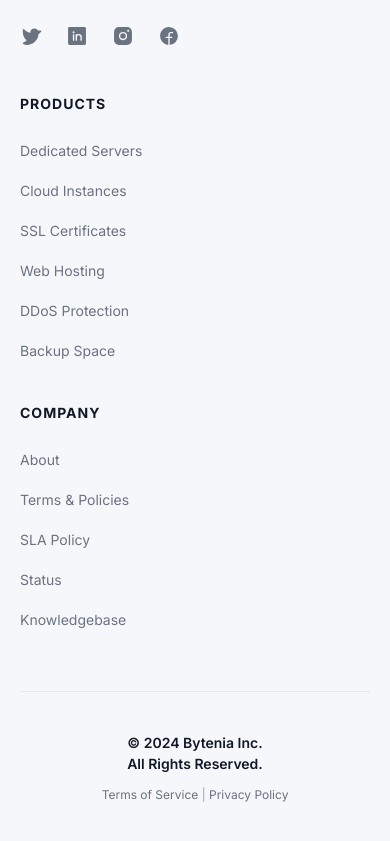
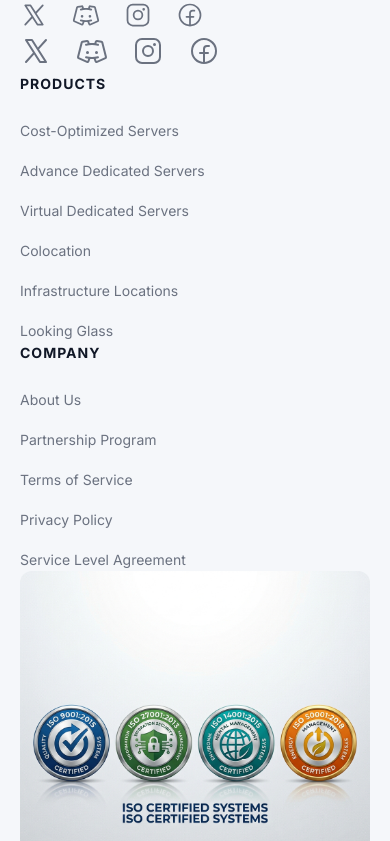
Before and after one commit to souiiii/Bytenia, a React (Vite) app: page / in a window 390 px wide. Shown: the part 6143-6984 px from the top of the page. Built offline with nearby package versions, Linux system fonts and the light colour scheme; what react-world-flags would draw is missing.

Commit message:
feat: implement responsive footer component with navigation links and ISO certification display

```diff
--- a/src/components/Footer/Footer.jsx
+++ b/src/components/Footer/Footer.jsx
@@ -1,17 +1,29 @@
-import React from 'react';
-import { TwitterLogo, LinkedinLogo, InstagramLogo, FacebookLogo } from '@phosphor-icons/react';
-import './Footer.css';
+import React from "react";
+import {
+  XLogo,
+  DiscordLogo,
+  InstagramLogo,
+  FacebookLogo,
+} from "@phosphor-icons/react";
+import "./Footer.css";
 
 const Footer = () => {
   return (
     <footer className="footer">
       <div className="container footer-container">
-
-        <div className="footer-top">
-          {/* Logo */}
-          <div className="footer-brand">
+        {/* Top Header Row for Desktop & Mobile Header */}
+        <div className="footer-header">
           <div className="footer-logo">
-              <svg width="32" height="32" viewBox="0 0 24 24" fill="none" stroke="currentColor" strokeWidth="2" strokeLinecap="round" strokeLinejoin="round">
+            <svg
+              width="32"
+              height="32"
+              viewBox="0 0 24 24"
+              fill="none"
+              stroke="currentColor"
+              strokeWidth="2"
+              strokeLinecap="round"
+              strokeLinejoin="round"
+            >
               <polygon points="12 2 2 7 12 12 22 7 12 2" />
               <polyline points="2 17 12 22 22 17" />
               <polyline points="2 12 12 17 22 12" />
@@ -19,57 +31,105 @@ const Footer = () => {
             <span className="footer-logo-text">BYTENIA</span>
           </div>
 
-            <div className="footer-socials mobile-only">
-              <a href="#" className="social-link"><TwitterLogo size={22} weight="fill" /></a>
-              <a href="#" className="social-link"><LinkedinLogo size={22} weight="fill" /></a>
-              <a href="#" className="social-link"><InstagramLogo size={22} weight="fill" /></a>
-              <a href="#" className="social-link"><FacebookLogo size={22} weight="fill" /></a>
+          <div className="footer-socials desktop-socials">
+            <a href="#" className="social-link">
+              <XLogo size={28} weight="regular" />
+            </a>
+            <a href="#" className="social-link">
+              <DiscordLogo size={28} weight="regular" />
+            </a>
+            <a href="#" className="social-link">
+              <InstagramLogo size={28} weight="regular" />
+            </a>
+            <a href="#" className="social-link">
+              <FacebookLogo size={28} weight="regular" />
+            </a>
+          </div>
+
+          <div className="footer-socials mobile-socials">
+            <a href="#" className="social-link">
+              <XLogo size={32} weight="regular" />
+            </a>
+            <a href="#" className="social-link">
+              <DiscordLogo size={32} weight="regular" />
+            </a>
+            <a href="#" className="social-link">
+              <InstagramLogo size={32} weight="regular" />
+            </a>
+            <a href="#" className="social-link">
+              <FacebookLogo size={32} weight="regular" />
+            </a>
           </div>
         </div>
 
-          {/* Links Columns */}
-          <div className="footer-links-wrapper">
+        {/* Links Grid Area */}
+        <div className="footer-grid">
           <div className="footer-column">
             <h4 className="footer-title">PRODUCTS</h4>
             <ul className="footer-list">
-                <li><a href="#">Dedicated Servers</a></li>
-                <li><a href="#">Cloud Instances</a></li>
-                <li><a href="#">SSL Certificates</a></li>
-                <li><a href="#">Web Hosting</a></li>
-                <li><a href="#">DDoS Protection</a></li>
-                <li><a href="#">Backup Space</a></li>
+              <li>
+                <a href="#">Cost-Optimized Servers</a>
+              </li>
+              <li>
+                <a href="#">Advance Dedicated Servers</a>
+              </li>
+              <li>
+                <a href="#">Virtual Dedicated Servers</a>
+              </li>
+              <li>
+                <a href="#">Colocation</a>
+              </li>
+              <li>
+                <a href="#">Infrastructure Locations</a>
+              </li>
+              <li>
+                <a href="#">Looking Glass</a>
+              </li>
             </ul>
           </div>
 
           <div className="footer-column">
             <h4 className="footer-title">COMPANY</h4>
             <ul className="footer-list">
-                <li><a href="#">About</a></li>
-                <li><a href="#">Terms & Policies</a></li>
-                <li><a href="#">SLA Policy</a></li>
-                <li><a href="#">Status</a></li>
-                <li><a href="#">Knowledgebase</a></li>
+              <li>
+                <a href="#">About Us</a>
+              </li>
+              <li>
+                <a href="#">Partnership Program</a>
+              </li>
+              <li>
+                <a href="#">Terms of Service</a>
+              </li>
+              <li>
+                <a href="#">Privacy Policy</a>
+              </li>
+              <li>
+                <a href="#">Service Level Agreement</a>
+              </li>
             </ul>
           </div>
         </div>
 
-          <div className="footer-socials desktop-only">
-            <a href="#" className="social-link"><TwitterLogo size={22} weight="fill" /></a>
-            <a href="#" className="social-link"><LinkedinLogo size={22} weight="fill" /></a>
-            <a href="#" className="social-link"><InstagramLogo size={22} weight="fill" /></a>
-            <a href="#" className="social-link"><FacebookLogo size={22} weight="fill" /></a>
-          </div>
+        {/* Badges - visible predominantly in mobile spec but can scale into desktop naturally */}
+        <div className="footer-badges">
+          <img
+            src="/iso_certificates.png"
+            alt="ISO Certifications"
+            className="iso-badges-img"
+          />
         </div>
 
+        {/* Bottom Address and Copyright */}
         <div className="footer-bottom">
+          <p className="footer-address">
+            Building A1, Dubai Silicon Oasis
+            <br className="desktop-hide" />
+            <span className="desktop-comma">, </span>Dubai, United Arab Emirates
+          </p>
           <p className="copyright-text">
-            © 2024 Bytenia Inc.<br className="mobile-only" /> All Rights Reserved.
-          </p>
-          <p className="legal-links">
-            <a href="#">Terms of Service</a> | <a href="#">Privacy Policy</a>
+            Copyright 2026 © Bytenia. All rights reserved.
           </p>
         </div>
-
       </div>
     </footer>
   );
```
Also changed, not shown: src/components/Footer/Footer.css (+12 -4 lines), public/iso_certificates.png (added). Lines whose indentation alone changed are shown as unchanged.
